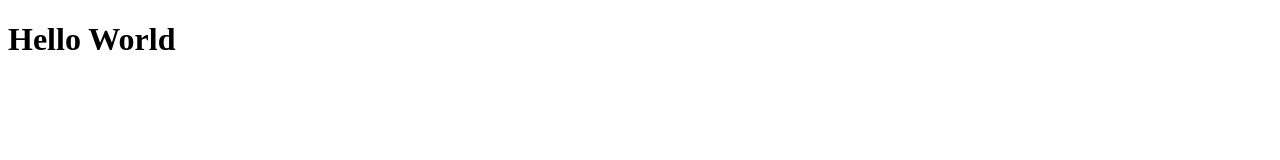
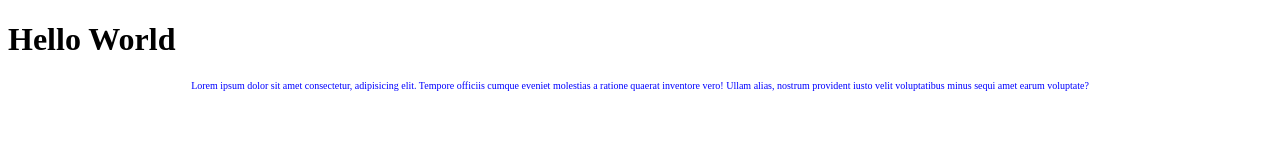
Before and after one commit to althaf24-ux/althaf24-ux.github.io, a plain HTML site: page Day_1/index.html in a window 1280 px wide. Drawn offline with Linux system fonts and the light colour scheme.

Commit message:
style.css

```diff
--- a/Day_1/index.html
+++ b/Day_1/index.html
@@ -4,8 +4,10 @@
     <meta charset="UTF-8">
     <meta name="viewport" content="width=device-width, initial-scale=1.0">
     <title>github_html</title>
+    <link rel="stylesheet" href="style.css">
 </head>
 <body>
     <h1>Hello World</h1>
+    <p>Lorem ipsum dolor sit amet consectetur, adipisicing elit. Tempore officiis cumque eveniet molestias a ratione quaerat inventore vero! Ullam alias, nostrum provident iusto velit voluptatibus minus sequi amet earum voluptate?</p>
 </body>
 </html>
--- /dev/null
+++ b/Day_1/style.css
@@ -0,0 +1,7 @@
+p{
+    text-align: center;
+    color: blue;
+    font-size: 10px;
+    font-family: 'Times New Roman', Times, serif;
+
+}
```
